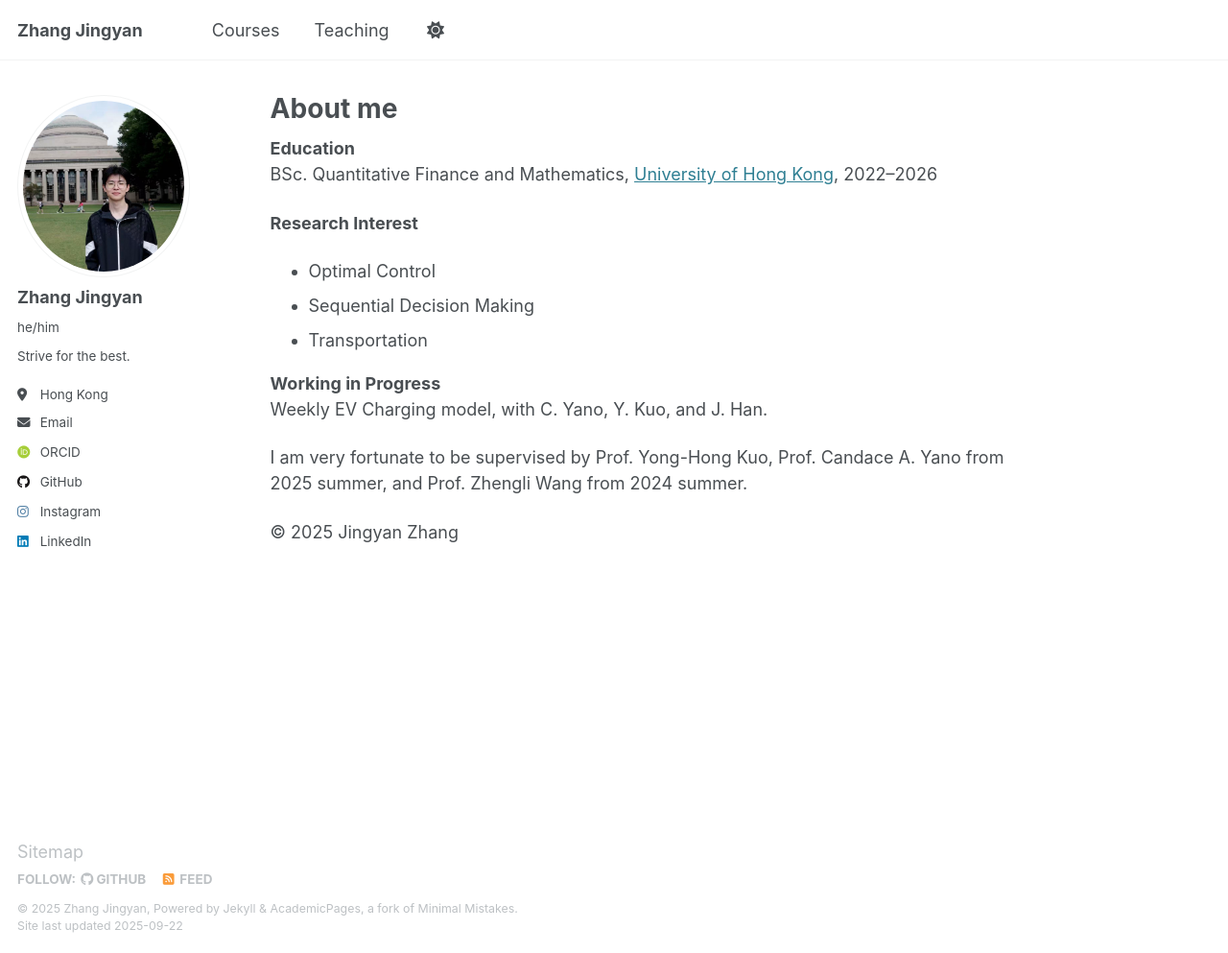
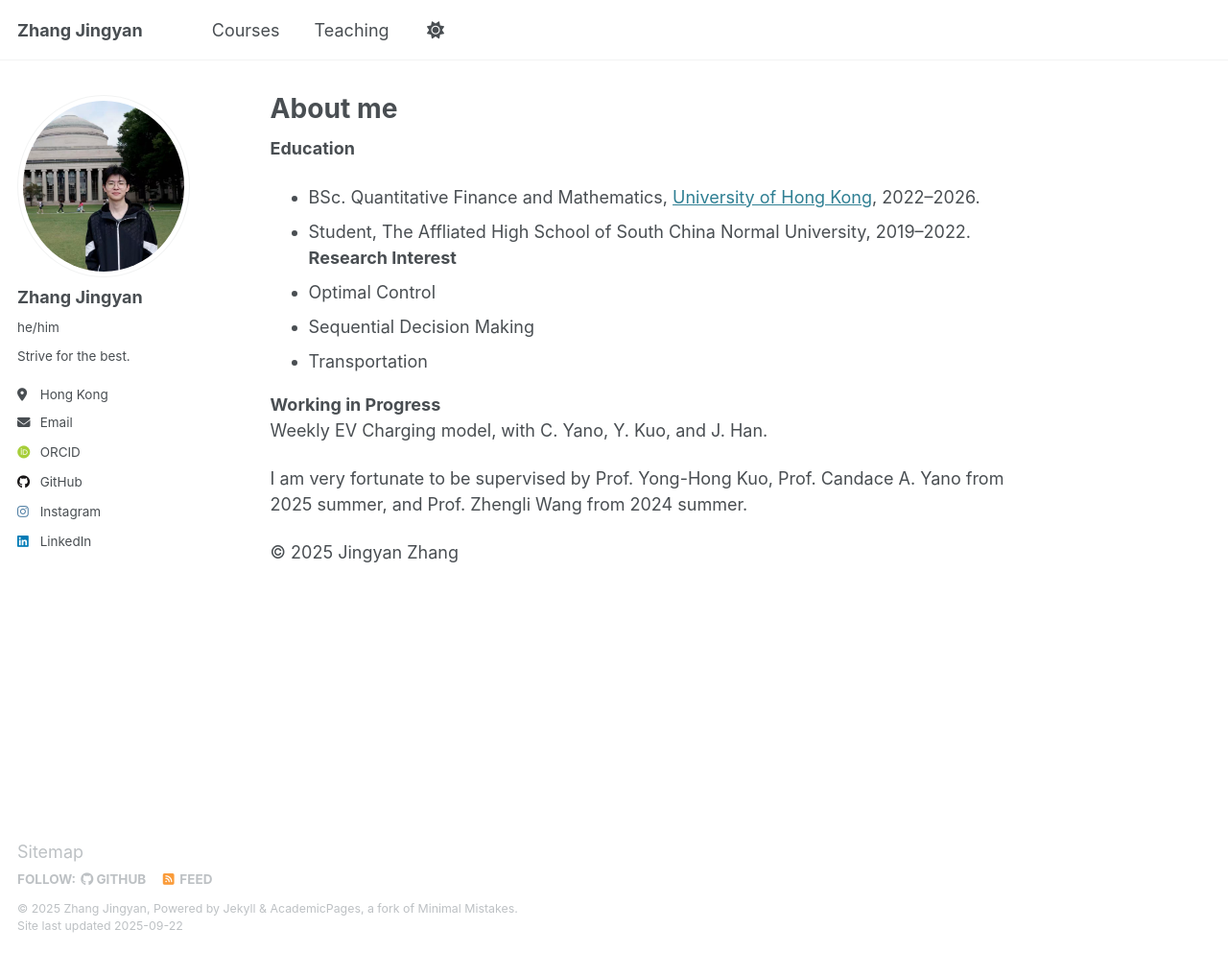
Before and after one commit to zjy-Felix/Felix, a Jekyll site: the page built from _pages/about.md, in a window 1280 px wide and 993 px high. Shown: the whole window at 96% size. Built offline with Jekyll 4.4.1, drawn with Linux system fonts in a browser that asks for light colours; some web fonts are replaced.

Commit message:
Update about.md

```diff
--- a/_pages/about.md
+++ b/_pages/about.md
@@ -8,8 +8,8 @@ redirect_from:
 ---
 
 **Education**
-BSc. Quantitative Finance and Mathematics, [University of Hong Kong]([https://www.hku.hk](https://www.hku.hk/)), 2022--2026
-
+- BSc. Quantitative Finance and Mathematics, [University of Hong Kong]([https://www.hku.hk](https://www.hku.hk/)), 2022--2026.
+- Student, The Affliated High School of South China Normal University, 2019--2022.
 **Research Interest**
 - Optimal Control
 - Sequential Decision Making
```
